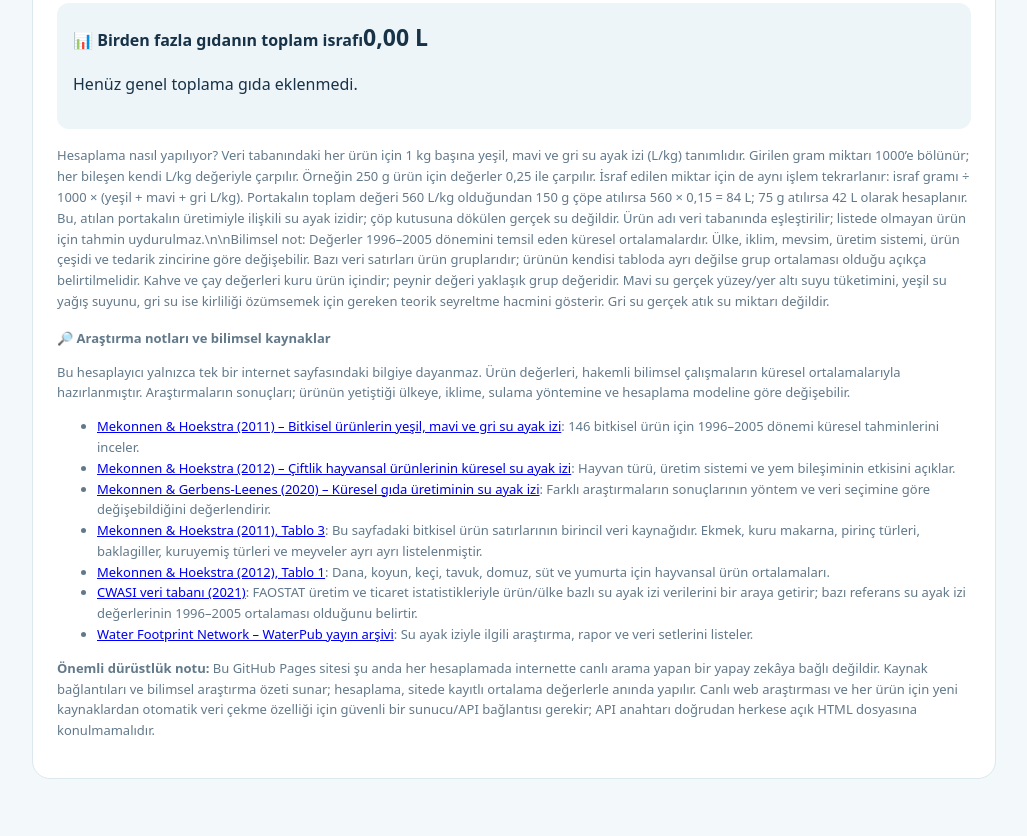
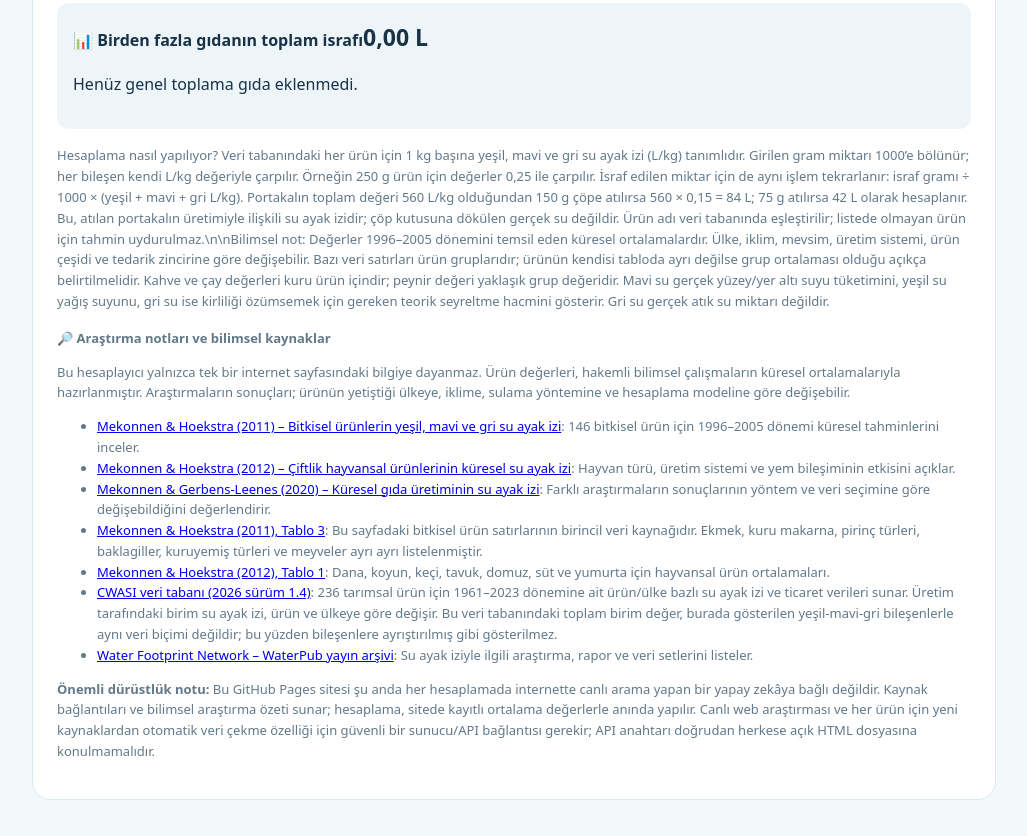
Before and after one commit to incekogrenci21-creator/su-ayak-izi-chatbot, a plain HTML site: page index.html in a window 1280 px wide. Shown: the part 3258-4094 px from the top of the page, without its empty margins (126-1153 px from the left). Before the commit the page ends 4073 px from the top, so only its background shows below. Drawn offline with Linux system fonts and the light colour scheme.

Commit message:
Link current CWASI country and year dataset

```diff
--- a/index.html
+++ b/index.html
@@ -71,7 +71,7 @@
 <li><a href="https://www.mdpi.com/2073-4441/12/10/2696" target="_blank" rel="noopener">Mekonnen &amp; Gerbens-Leenes (2020) – Küresel gıda üretiminin su ayak izi</a>: Farklı araştırmaların sonuçlarının yöntem ve veri seçimine göre değişebildiğini değerlendirir.</li>
 <li><a href="https://www.waterfootprint.org/resources/Mekonnen-Hoekstra-2011-WaterFootprintCrops.pdf" target="_blank" rel="noopener">Mekonnen &amp; Hoekstra (2011), Tablo 3</a>: Bu sayfadaki bitkisel ürün satırlarının birincil veri kaynağıdır. Ekmek, kuru makarna, pirinç türleri, baklagiller, kuruyemiş türleri ve meyveler ayrı ayrı listelenmiştir.</li>
 <li><a href="https://www.waterfootprint.org/resources/Mekonnen-Hoekstra-2012-WaterFootprintFarmAnimalProducts_1.pdf" target="_blank" rel="noopener">Mekonnen &amp; Hoekstra (2012), Tablo 1</a>: Dana, koyun, keçi, tavuk, domuz, süt ve yumurta için hayvansal ürün ortalamaları.</li>
-<li><a href="https://essd.copernicus.org/articles/13/2025/2021/" target="_blank" rel="noopener">CWASI veri tabanı (2021)</a>: FAOSTAT üretim ve ticaret istatistikleriyle ürün/ülke bazlı su ayak izi verilerini bir araya getirir; bazı referans su ayak izi değerlerinin 1996–2005 ortalaması olduğunu belirtir.</li>
+<li><a href="https://zenodo.org/records/18964006" target="_blank" rel="noopener">CWASI veri tabanı (2026 sürüm 1.4)</a>: 236 tarımsal ürün için 1961–2023 dönemine ait ürün/ülke bazlı su ayak izi ve ticaret verileri sunar. Üretim tarafındaki birim su ayak izi, ürün ve ülkeye göre değişir. Bu veri tabanındaki toplam birim değer, burada gösterilen yeşil-mavi-gri bileşenlerle aynı veri biçimi değildir; bu yüzden bileşenlere ayrıştırılmış gibi gösterilmez.</li>
 <li><a href="https://www.waterfootprint.org/publications/" target="_blank" rel="noopener">Water Footprint Network – WaterPub yayın arşivi</a>: Su ayak iziyle ilgili araştırma, rapor ve veri setlerini listeler.</li>
 </ul>
 <p><b>Önemli dürüstlük notu:</b> Bu GitHub Pages sitesi şu anda her hesaplamada internette canlı arama yapan bir yapay zekâya bağlı değildir. Kaynak bağlantıları ve bilimsel araştırma özeti sunar; hesaplama, sitede kayıtlı ortalama değerlerle anında yapılır. Canlı web araştırması ve her ürün için yeni kaynaklardan otomatik veri çekme özelliği için güvenli bir sunucu/API bağlantısı gerekir; API anahtarı doğrudan herkese açık HTML dosyasına konulmamalıdır.</p></div>
```
